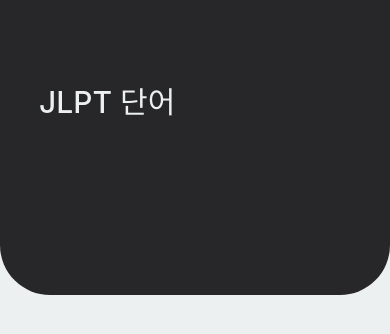
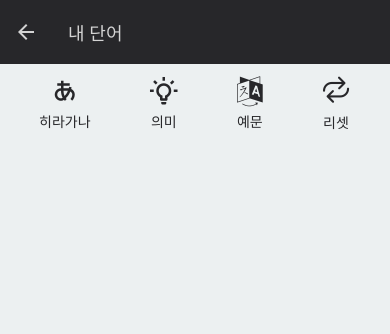
Before and after one commit to Siby1lA/jlpt-renewal, a React Native app: screen /MyWord in a window 390 px wide. Before the commit this address had no page. Shown: the top 334 px of the page. Built offline with nearby package versions, Linux system fonts and the light colour scheme.

Commit message:
feat: 카드 버튼 컴포넌트화

```diff
--- /dev/null
+++ b/app/components/CardBtn.tsx
@@ -0,0 +1,92 @@
+import styled from "styled-components/native";
+import {
+  setHiragana,
+  setImi,
+  setReibun,
+  setReset,
+} from "../redux/actions/TriggerAction";
+import { MaterialCommunityIcons } from "@expo/vector-icons";
+import { AntDesign } from "@expo/vector-icons";
+import { FontAwesome } from "@expo/vector-icons";
+import { useColorScheme } from "react-native";
+import { useDispatch, useSelector } from "react-redux";
+const Navi = styled.View`
+  flex-direction: row;
+  justify-content: space-around;
+  padding: 10px;
+  padding-bottom: 20px;
+  margin-bottom: 5%;
+`;
+
+const Btn = styled.TouchableOpacity`
+  align-items: center;
+  justify-content: center;
+`;
+const NaviText = styled.Text`
+  font-size: 14px;
+  margin-top: 5px;
+  color: ${(props: any) => props.theme.textColor};
+`;
+const CardBtn = () => {
+  const { isHiragana, isImi, isReibun, isReset } = useSelector(
+    (state: any) => state.Trigger
+  );
+  const dispatch = useDispatch();
+  const isDark = useColorScheme() === "dark";
+  return (
+    <Navi>
+      <Btn
+        onPress={() =>
+          isHiragana
+            ? dispatch(setHiragana(false))
+            : dispatch(setHiragana(true))
+        }
+      >
+        <MaterialCommunityIcons
+          name="syllabary-hiragana"
+          size={30}
+          color={isDark ? "#d4d4d4" : "#27272a"}
+        />
+        <NaviText>히라가나</NaviText>
+      </Btn>
+      <Btn
+        onPress={() =>
+          isImi ? dispatch(setImi(false)) : dispatch(setImi(true))
+        }
+      >
+        <MaterialCommunityIcons
+          name="lightbulb-on-outline"
+          size={30}
+          color={isDark ? "#d4d4d4" : "#27272a"}
+        />
+        <NaviText>의미</NaviText>
+      </Btn>
+      <Btn
+        onPress={() =>
+          isReibun ? dispatch(setReibun(false)) : dispatch(setReibun(true))
+        }
+      >
+        <FontAwesome
+          name="language"
+          size={30}
+          color={isDark ? "#d4d4d4" : "#27272a"}
+        />
+        <NaviText>예문</NaviText>
+      </Btn>
+      <Btn
+        onPress={() =>
+          isReset ? dispatch(setReset(false)) : dispatch(setReset(true))
+        }
+      >
+        <AntDesign
+          name="retweet"
+          size={30}
+          color={isDark ? "#d4d4d4" : "#27272a"}
+        />
+        <NaviText>리셋</NaviText>
+      </Btn>
+    </Navi>
+  );
+};
+
+export default CardBtn;
--- a/app/navigation/Navigator.tsx
+++ b/app/navigation/Navigator.tsx
@@ -4,7 +4,7 @@
 import Chapter from "../screens/Chapter";
 import Kanji from "../screens/Kanji";
 import Colors from "../constants/Colors";
-import { useColorScheme } from "react-native";
+import MyWord from "../screens/MyWord";
 
 const Nav = createNativeStackNavigator();
 
@@ -28,6 +28,7 @@
     />
     <Nav.Screen name="Chapter" component={Chapter} />
     <Nav.Screen name="Kanji" component={Kanji} />
+    <Nav.Screen name="MyWord" component={MyWord} />
   </Nav.Navigator>
 );
 
--- a/app/screens/Chapter.tsx
+++ b/app/screens/Chapter.tsx
@@ -12,7 +12,6 @@
 const Wrapper = styled.View`
   flex: 1;
   background-color: ${(props: any) => props.theme.bgColor};
-
   padding: 10px;
 `;
 const TileWrap = styled.TouchableOpacity`
@@ -22,7 +21,7 @@
     height: 1;
   }
   shadow-opacity: 0.2;
-  shadow-radius: 6px;
+  shadow-radius: 5px;
 `;
 const Tile = styled.View`
   border-radius: 10px;
@@ -55,7 +54,7 @@
   const { title, chapter }: string | any = route.params;
 
   useEffect(() => {
-    setOptions({ title: `JLPT ${title}` });
+    setOptions({ title: `${title === "내 단어" ? "" : "JLPT"} ${title}` });
   }, []);
 
   const renderGridItem = (itemData: IData) => {
--- a/app/screens/Home.tsx
+++ b/app/screens/Home.tsx
@@ -58,7 +58,7 @@
   align-items: center;
 `;
 const Tiled = styled(Tile)`
-  background-color: #aeadad;
+  background-color: gray;
 `;
 const ChapterText = styled.Text`
   font-size: 30px;
@@ -84,12 +84,16 @@
   const renderGridItem = (itemData: IData) => {
     return (
       <TileWrap
-        onPress={() =>
-          navigate("Chapter", {
-            title: itemData.item.title,
-            chapter: itemData.item.chapter,
-          })
-        }
+        onPress={() => {
+          if (itemData.item.title !== "내 단어") {
+            navigate("Chapter", {
+              title: itemData.item.title,
+              chapter: itemData.item.chapter,
+            });
+          } else {
+            navigate("MyWord");
+          }
+        }}
       >
         {isChapter &&
         isChapter.lenth !== 0 &&
--- a/app/screens/Kanji.tsx
+++ b/app/screens/Kanji.tsx
@@ -3,50 +3,22 @@
 import styled from "styled-components/native";
 import Data from "../data/data.json";
 import Card from "../components/Card";
-import { MaterialCommunityIcons } from "@expo/vector-icons";
-import { AntDesign } from "@expo/vector-icons";
 import { useDispatch, useSelector } from "react-redux";
-import {
-  setHiragana,
-  setImi,
-  setReibun,
-  setReset,
-} from "../redux/actions/TriggerAction";
-import { FontAwesome } from "@expo/vector-icons";
 import { setChapter } from "../redux/actions/KanjiAction";
 import AsyncStorage from "@react-native-community/async-storage";
-import { useColorScheme } from "react-native";
+import CardBtn from "../components/CardBtn";
 
 const Container = styled.View`
   flex: 1;
   background-color: ${(props: any) => props.theme.bgColor};
 `;
-const Navi = styled.View`
-  flex-direction: row;
-  justify-content: space-around;
-  padding: 10px;
-  padding-bottom: 20px;
-  margin-bottom: 5%;
-`;
 
-const Btn = styled.TouchableOpacity`
-  align-items: center;
-  justify-content: center;
-`;
-const NaviText = styled.Text`
-  font-size: 14px;
-  margin-top: 5px;
-  color: ${(props: any) => props.theme.textColor};
-`;
 const Kanji: React.FC<NativeStackScreenProps<any, "Kanji">> = ({
   route,
   navigation,
 }) => {
   const { id, title, page }: string | any = route.params;
   const dispatch = useDispatch();
-  const { isHiragana, isImi, isReibun, isReset } = useSelector(
-    (state: any) => state.Trigger
-  );
   const { isChapter } = useSelector((state: any) => state.Kanji);
   useEffect(() => {
     navigation.setOptions({ title: `${title} ${page}` });
@@ -59,62 +31,11 @@
     isChapter.lenth !== 0 &&
     isChapter[0] === title &&
     isChapter[1] === page;
-  const isDark = useColorScheme() === "dark";
+
   return (
     <Container>
       <Card data={Data[title][id]} pop={navigation.pop} viewed={viewed} />
-      <Navi>
-        <Btn
-          onPress={() =>
-            isHiragana
-              ? dispatch(setHiragana(false))
-              : dispatch(setHiragana(true))
-          }
-        >
-          <MaterialCommunityIcons
-            name="syllabary-hiragana"
-            size={30}
-            color={isDark ? "#d4d4d4" : "#27272a"}
-          />
-          <NaviText>히라가나</NaviText>
-        </Btn>
-        <Btn
-          onPress={() =>
-            isImi ? dispatch(setImi(false)) : dispatch(setImi(true))
-          }
-        >
-          <MaterialCommunityIcons
-            name="lightbulb-on-outline"
-            size={30}
-            color={isDark ? "#d4d4d4" : "#27272a"}
-          />
-          <NaviText>의미</NaviText>
-        </Btn>
-        <Btn
-          onPress={() =>
-            isReibun ? dispatch(setReibun(false)) : dispatch(setReibun(true))
-          }
-        >
-          <FontAwesome
-            name="language"
-            size={30}
-            color={isDark ? "#d4d4d4" : "#27272a"}
-          />
-          <NaviText>예문</NaviText>
-        </Btn>
-        <Btn
-          onPress={() =>
-            isReset ? dispatch(setReset(false)) : dispatch(setReset(true))
-          }
-        >
-          <AntDesign
-            name="retweet"
-            size={30}
-            color={isDark ? "#d4d4d4" : "#27272a"}
-          />
-          <NaviText>리셋</NaviText>
-        </Btn>
-      </Navi>
+      <CardBtn />
     </Container>
   );
 };
--- /dev/null
+++ b/app/screens/MyWord.tsx
@@ -0,0 +1,31 @@
+import { NativeStackScreenProps } from "@react-navigation/native-stack";
+import { useEffect } from "react";
+import styled from "styled-components/native";
+import { useDispatch, useSelector } from "react-redux";
+import CardBtn from "../components/CardBtn";
+
+const Container = styled.View`
+  flex: 1;
+  background-color: ${(props: any) => props.theme.bgColor};
+`;
+const MyWord: React.FC<NativeStackScreenProps<any, "MyWord">> = ({
+  route,
+  navigation,
+}) => {
+  const dispatch = useDispatch();
+  const { isHiragana, isImi, isReibun, isReset } = useSelector(
+    (state: any) => state.Trigger
+  );
+  const { isChapter } = useSelector((state: any) => state.Kanji);
+  useEffect(() => {
+    navigation.setOptions({ title: "내 단어" });
+  }, []);
+  return (
+    <Container>
+      {/* <Card data={Data[title][id]} pop={navigation.pop} viewed={viewed} /> */}
+      <CardBtn />
+    </Container>
+  );
+};
+
+export default MyWord;
```
